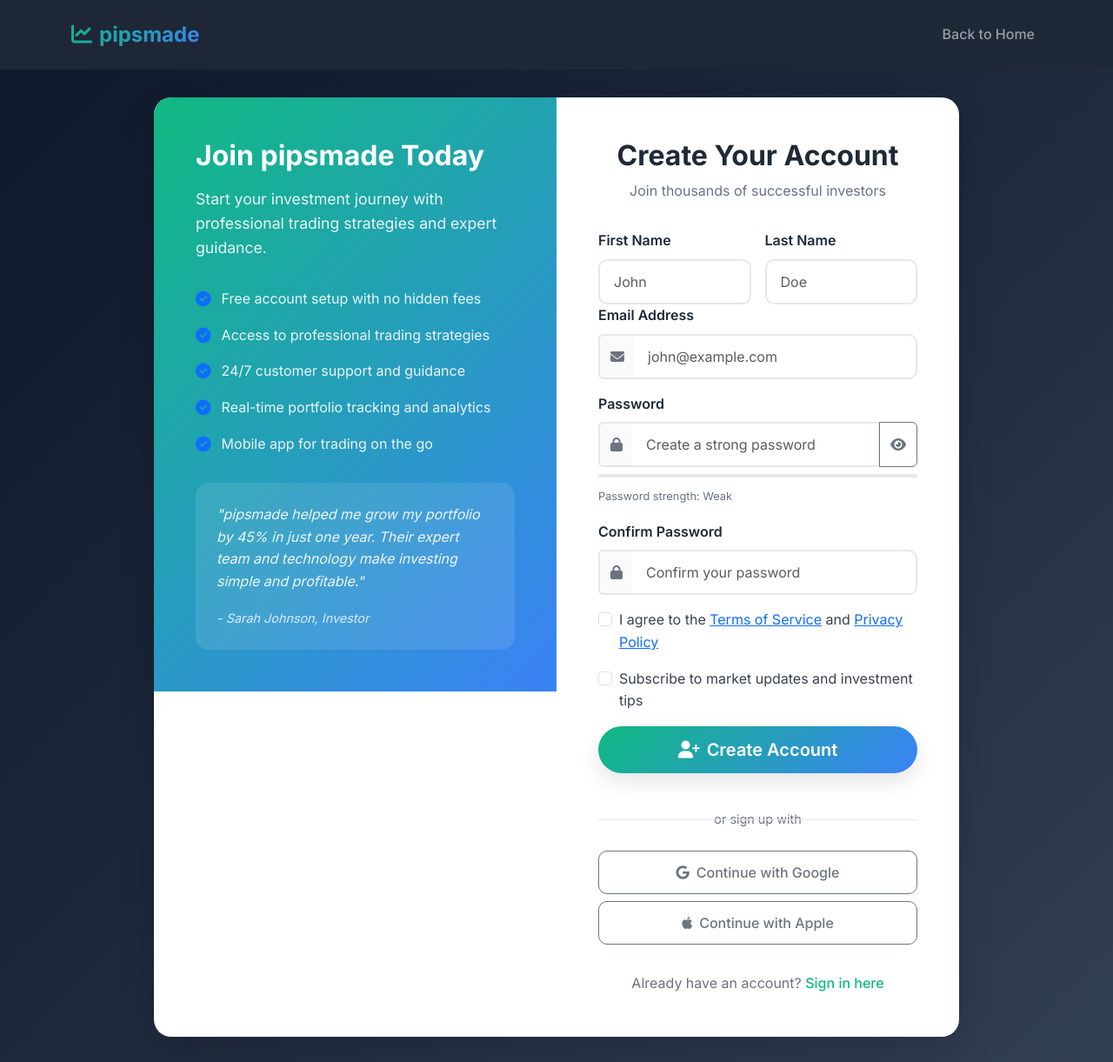
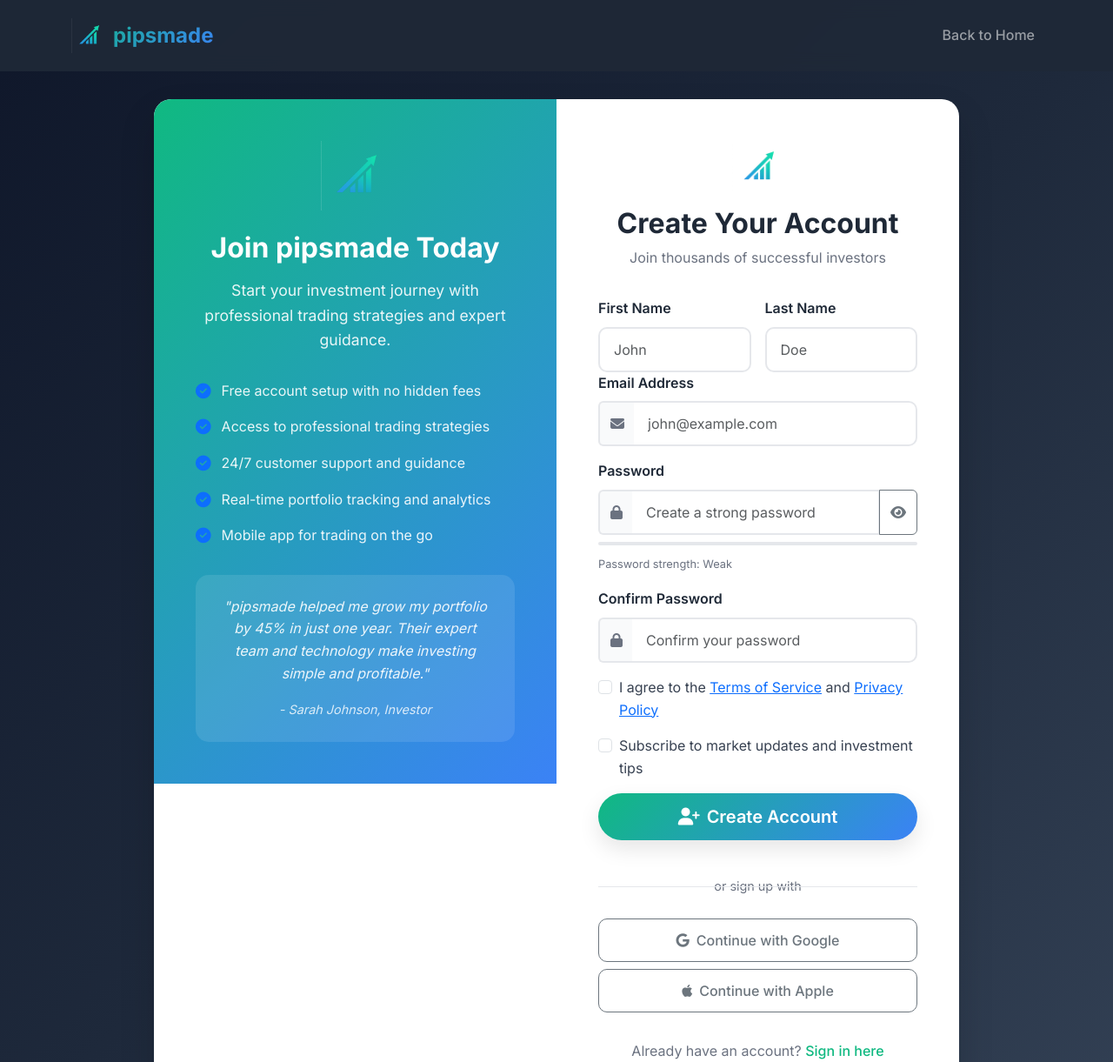
Before and after one commit to ben199712/pipsmade, a Django app: page /signup/ in a window 1280 px wide. Shown: the top 1221 px of the page at 87% size. Run offline with Django 5.2, Linux system fonts and the light colour scheme; some libraries are stand-ins or nearby versions.

Commit message:
logo added

```diff
--- a/templates/accounts/signup.html
+++ b/templates/accounts/signup.html
@@ -9,8 +9,9 @@
 <!-- Override navbar for auth pages -->
 <nav class="navbar navbar-expand-lg navbar-dark">
     <div class="container">
-        <a class="navbar-brand fw-bold" href="{% url 'home' %}">
-            <i class="fas fa-chart-line me-2"></i>pipsmade
+        <a class="navbar-brand fw-bold d-flex align-items-center" href="{% url 'home' %}">
+            <img src="{% static 'img/Upward Growth Logo.png' %}" alt="pipsmade Logo" height="40" class="me-2">
+            <span>pipsmade</span>
         </a>
         <div class="navbar-nav ms-auto">
             <a class="nav-link" href="{% url 'home' %}">Back to Home</a>
@@ -31,7 +32,8 @@
                             <!-- Left Side - Info -->
                             <div class="col-lg-6">
                                 <div class="auth-info">
-                                    <div class="info-content">
+                                    <div class="info-content text-center">
+                                        <img src="{% static 'img/Upward Growth Logo.png' %}" alt="pipsmade Logo" height="80" class="mb-4">
                                         <h3>Join pipsmade Today</h3>
                                         <p>Start your investment journey with professional trading strategies and expert guidance.</p>
 
@@ -71,7 +73,8 @@
                             <!-- Right Side - Form -->
                             <div class="col-lg-6">
                                 <div class="auth-form">
-                                    <div class="auth-header">
+                                    <div class="auth-header text-center">
+                                        <img src="{% static 'img/Upward Growth Logo.png' %}" alt="pipsmade Logo" height="60" class="mb-3">
                                         <h2>Create Your Account</h2>
                                         <p>Join thousands of successful investors</p>
                                     </div>
--- a/templates/base.html
+++ b/templates/base.html
@@ -182,7 +182,7 @@
     <nav class="navbar navbar-expand-lg navbar-dark fixed-top">
         <div class="container">
             <a class="navbar-brand fw-bold" href="{% url 'home' %}">
-                <i class="fas fa-chart-line me-2"></i>pipsmade
+                <img src="{% static 'img/Upward Growth Logo.png' %}" alt="pipsmade Logo" height="40" class="me-2">pipsmade
             </a>
             <button class="navbar-toggler" type="button" data-bs-toggle="collapse" data-bs-target="#navbarNav">
                 <span class="navbar-toggler-icon"></span>
@@ -196,6 +196,7 @@
                 <div class="ms-3">
                     {% if user.is_authenticated %}
                         <a href="{% url 'dashboard' %}" class="btn btn-outline-light me-2">Dashboard</a>
+
                         <a href="{% url 'logout' %}" class="btn btn-primary">Logout</a>
                     {% else %}
                         <a href="{% url 'login' %}" class="btn btn-outline-light me-2">Login</a>
@@ -217,7 +218,7 @@
             <div class="row g-4">
                 <div class="col-lg-4">
                     <div class="footer-brand">
-                        <h4><i class="fas fa-chart-line me-2"></i>pipsmade</h4>
+                        <h4><img src="{% static 'img/Upward Growth Logo.png' %}" alt="pipsmade Logo" height="40" class="me-2">pipsmade</h4>
                         <p>Professional trading platform helping investors maximize their returns through expert strategies in crypto, stocks, bonds, and forex markets.</p>
                         <div class="social-links">
                             <a href="#"><i class="fab fa-facebook"></i></a>
--- a/templates/dashboard/base_dashboard.html
+++ b/templates/dashboard/base_dashboard.html
@@ -318,7 +318,7 @@
     <div class="sidebar">
         <div class="sidebar-header">
             <a href="{% url 'home' %}" class="sidebar-brand">
-                <h4><i class="fas fa-chart-line me-2"></i>pipsmade</h4>
+                <h4><img src="{% static 'img/Upward Growth Logo.png' %}" alt="pipsmade Logo" height="30" class="me-2">pipsmade</h4>
             </a>
         </div>
         <nav class="sidebar-nav">
```
Also changed, not shown: templates/accounts/login.html (+7 -4 lines), db.sqlite3, static/img/Upward Growth Logo.png (added).
